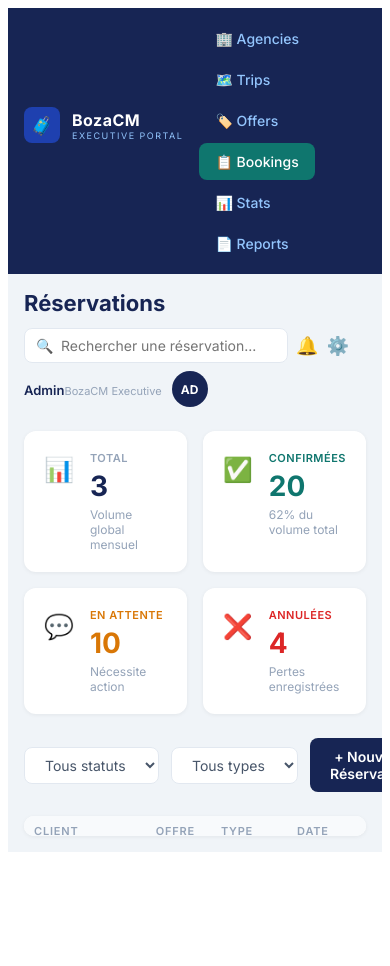
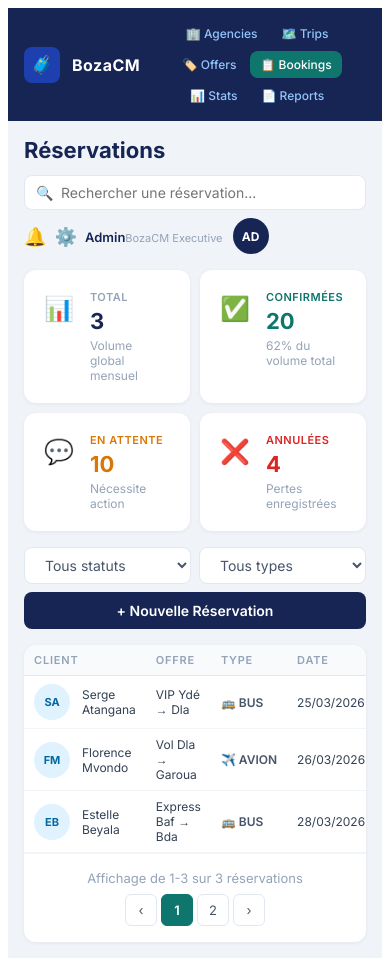
Before and after one commit to jadone237/boza-Cm, an Angular app: page /reservations in a window 390 px wide. Before the commit the page ends 860 px from the top, so only its background shows below. Built offline with nearby package versions, Linux system fonts and the light colour scheme.

Commit message:
modofication du responsive

```diff
--- a/src/app/pages/reservation/confirmation/confirmation.css
+++ b/src/app/pages/reservation/confirmation/confirmation.css
@@ -229,3 +229,31 @@
 .btn-download:hover {
   opacity: 0.9;
 }
+
+/* ===== RESPONSIVE ===== */
+@media (max-width: 768px) {
+  .email-container {
+    margin: 16px;
+    border-radius: 8px;
+  }
+  .email-banner {
+    padding: 24px 16px;
+  }
+  .email-content {
+    margin: 12px;
+    padding: 16px;
+  }
+  .ticket-box {
+    flex-direction: column;
+    align-items: flex-start;
+    gap: 12px;
+  }
+  .btn-download {
+    width: 100%;
+    text-align: center;
+  }
+  .recap-item {
+    flex-direction: column;
+    gap: 4px;
+  }
+}
--- a/src/app/pages/reservation/list/list.css
+++ b/src/app/pages/reservation/list/list.css
@@ -535,71 +535,102 @@
 }
 
 /* ===== RESPONSIVE ===== */
-
-/* Tablette (max 1024px) */
 @media (max-width: 1024px) {
   .stats-cards {
     grid-template-columns: repeat(2, 1fr);
   }
-
   .sidebar {
     width: 200px;
   }
 }
 
-/* Mobile (max 768px) */
 @media (max-width: 768px) {
   .admin-container {
     flex-direction: column;
+    height: auto;
   }
-
   .sidebar {
     width: 100%;
     height: auto;
+    padding: 12px 16px;
     flex-direction: row;
-    padding: 12px 16px;
-    gap: 16px;
+    align-items: center;
+    justify-content: space-between;
+    gap: 8px;
   }
-
+  .sidebar-logo {
+    margin-bottom: 0;
+  }
+  .sidebar-logo small {
+    display: none;
+  }
   .sidebar-nav {
     flex-direction: row;
     flex-wrap: wrap;
     gap: 4px;
+    flex: 1;
+    justify-content: center;
   }
-
+  .nav-item {
+    padding: 6px 10px;
+    font-size: 12px;
+    gap: 6px;
+  }
   .sidebar-user {
     display: none;
   }
-
   .main-content {
     padding: 16px;
+    gap: 16px;
   }
-
   .stats-cards {
     grid-template-columns: repeat(2, 1fr);
+    gap: 10px;
   }
-
+  .stat-card h2 {
+    font-size: 22px;
+  }
   .page-header {
     flex-direction: column;
     align-items: flex-start;
     gap: 12px;
   }
-
   .header-actions {
     flex-wrap: wrap;
     gap: 8px;
+    width: 100%;
   }
-
+  .search-wrapper {
+    width: 100%;
+  }
   .search-input {
     width: 100%;
   }
-
+  .filters {
+    flex-wrap: wrap;
+    gap: 8px;
+  }
+  .filter-select {
+    flex: 1;
+  }
+  .btn-new {
+    width: 100%;
+    margin-left: 0;
+  }
+  .table-container {
+    overflow-x: auto;
+  }
   .reservations-table {
     font-size: 12px;
+    min-width: 500px;
   }
-
   .reservations-table th,
   .reservations-table td {
     padding: 8px 10px;
   }
+  .pagination {
+    flex-direction: column;
+    gap: 8px;
+    align-items: center;
+  }
 }
--- a/src/app/pages/reservation/ticket/ticket.css
+++ b/src/app/pages/reservation/ticket/ticket.css
@@ -346,6 +346,7 @@
   text-decoration: underline;
 }
 
+
 /* ===== IMPRESSION ===== */
 @media print {
   .ticket-actions-bar {
@@ -357,3 +358,43 @@
     padding: 0;
   }
 }
+
+/* ===== RESPONSIVE ===== */
+@media (max-width: 768px) {
+  .ticket-page {
+    padding: 12px;
+  }
+  .ticket-header {
+    flex-direction: column;
+    gap: 8px;
+    padding: 16px;
+  }
+  .ticket-header-right {
+    text-align: left;
+  }
+  .ticket-body {
+    padding: 16px;
+  }
+  .route-from h1,
+  .route-to h1 {
+    font-size: 28px;
+  }
+  .ticket-details {
+    grid-template-columns: repeat(2, 1fr);
+    gap: 12px;
+  }
+  .ticket-passenger-row {
+    flex-direction: column;
+    gap: 16px;
+  }
+  .ticket-qr {
+    width: 100%;
+    align-items: center;
+  }
+  .ticket-footer {
+    flex-direction: column;
+    gap: 8px;
+    text-align: center;
+    padding: 12px;
+  }
+}
```
